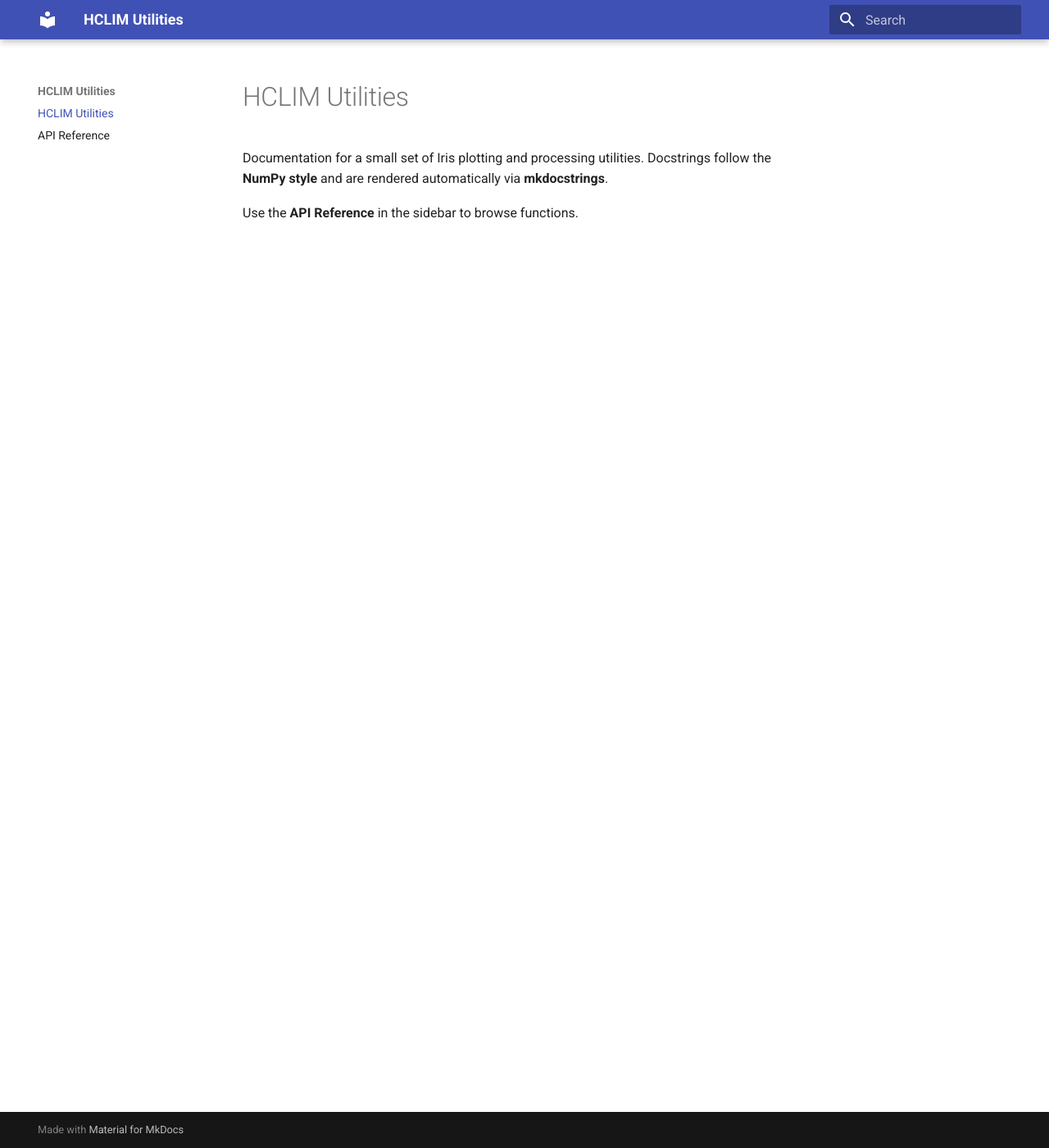
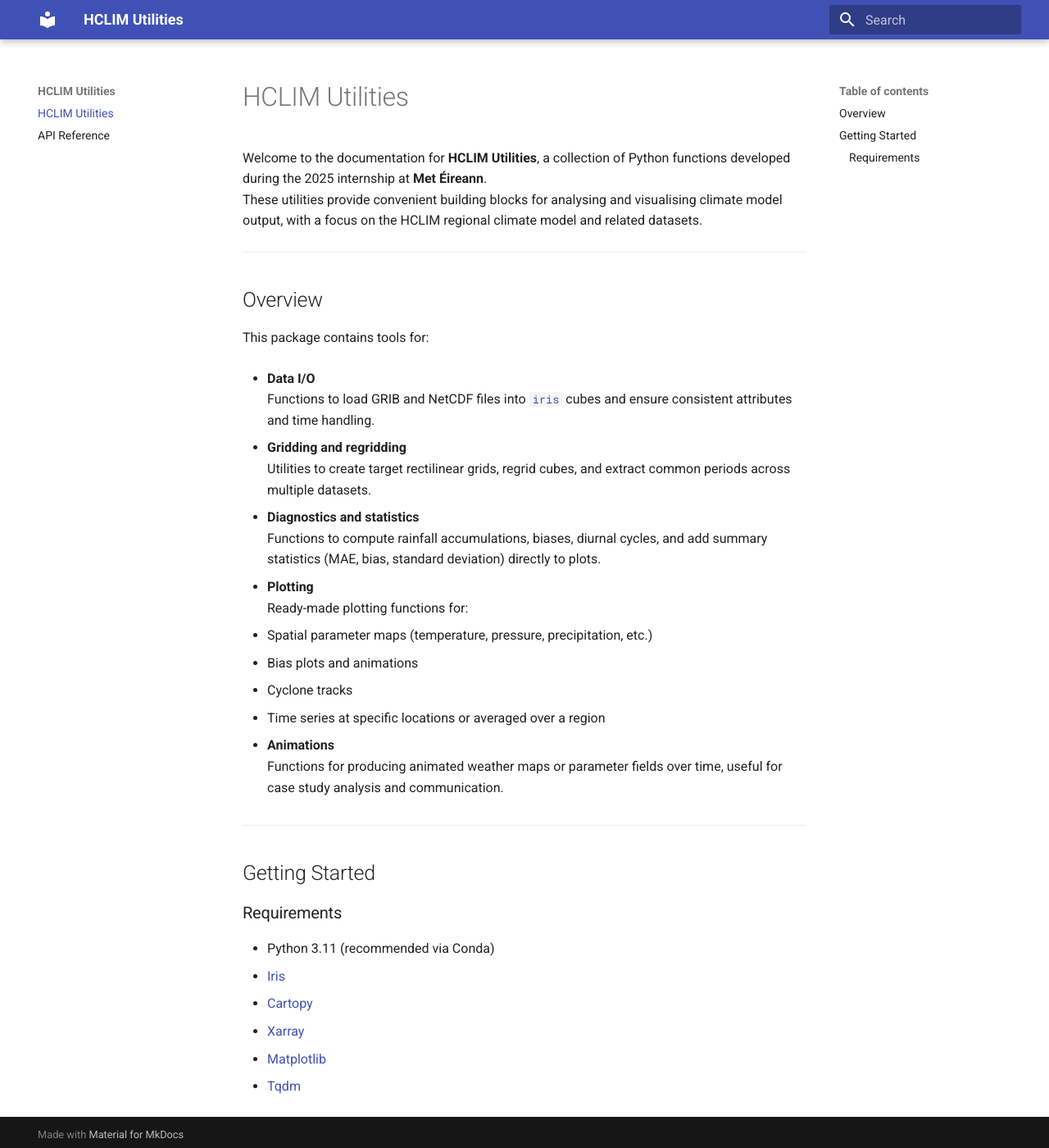
Before and after one commit to conorcaseyc/HCLIM_Utilities, an MkDocs documentation site: the page built from docs/index.md, in a window 1280 px wide and 1400 px high. Shown: the whole window at 82% size. Built offline with MkDocs 1.6.1 and Material for MkDocs 9.7.7, drawn with Linux system fonts in a browser that asks for light colours.

Commit message:
Added more information to index page

```diff
--- a/docs/index.md
+++ b/docs/index.md
@@ -1,6 +1,48 @@
 # HCLIM Utilities
 
-Documentation for a small set of Iris plotting and processing utilities.
-Docstrings follow the **NumPy style** and are rendered automatically via **mkdocstrings**.
+Welcome to the documentation for **HCLIM Utilities**, a collection of Python
+functions developed during the 2025 internship at **Met Éireann**.
+These utilities provide convenient building blocks for analysing and visualising
+climate model output, with a focus on the HCLIM regional climate model and related datasets.
 
-Use the **API Reference** in the sidebar to browse functions.
+---
+
+## Overview
+
+This package contains tools for:
+
+- **Data I/O**
+  Functions to load GRIB and NetCDF files into [`iris`](https://scitools-iris.readthedocs.io/)
+  cubes and ensure consistent attributes and time handling.
+
+- **Gridding and regridding**
+  Utilities to create target rectilinear grids, regrid cubes, and extract common
+  periods across multiple datasets.
+
+- **Diagnostics and statistics**
+  Functions to compute rainfall accumulations, biases, diurnal cycles, and add
+  summary statistics (MAE, bias, standard deviation) directly to plots.
+
+- **Plotting**
+  Ready-made plotting functions for:
+  - Spatial parameter maps (temperature, pressure, precipitation, etc.)
+  - Bias plots and animations
+  - Cyclone tracks
+  - Time series at specific locations or averaged over a region
+
+- **Animations**
+  Functions for producing animated weather maps or parameter fields over time,
+  useful for case study analysis and communication.
+
+---
+
+## Getting Started
+
+### Requirements
+
+- Python 3.11 (recommended via Conda)
+- [Iris](https://scitools-iris.readthedocs.io/)
+- [Cartopy](https://scitools.org.uk/cartopy/docs/latest/)
+- [Xarray](https://docs.xarray.dev/)
+- [Matplotlib](https://matplotlib.org/)
+- [Tqdm](https://tqdm.github.io/)
```
Also changed, not shown: 1 other file.
